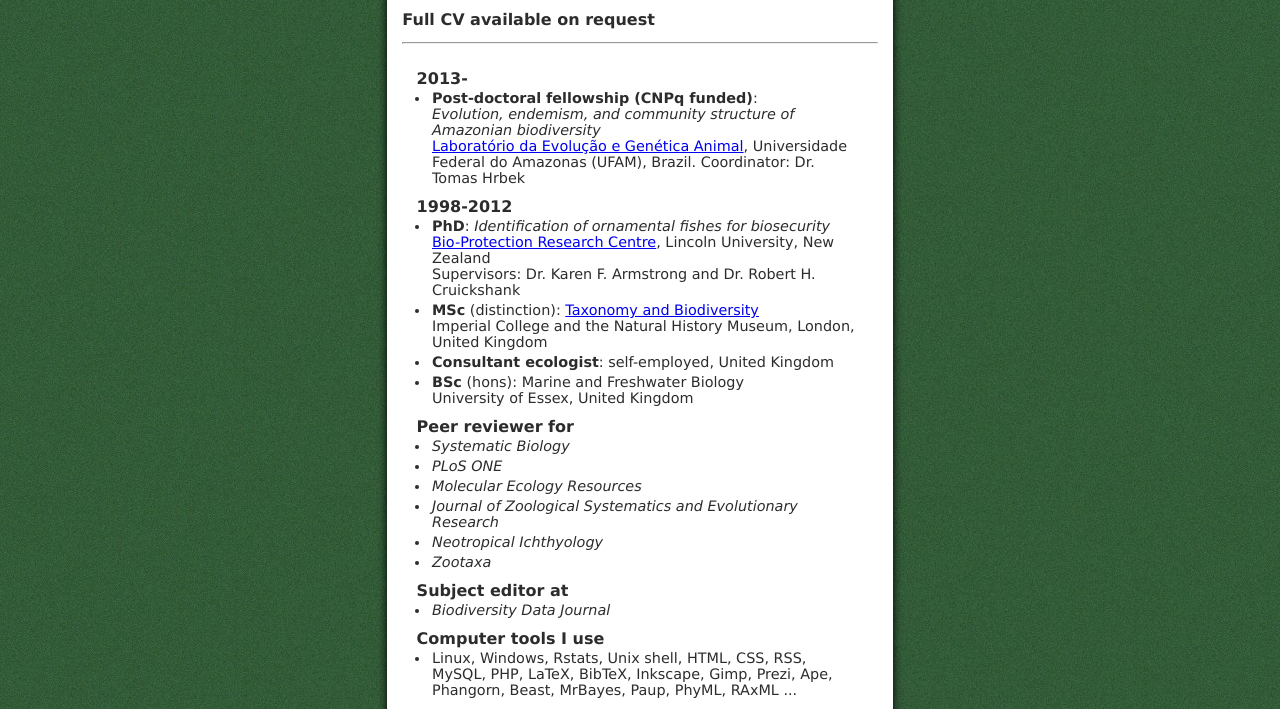
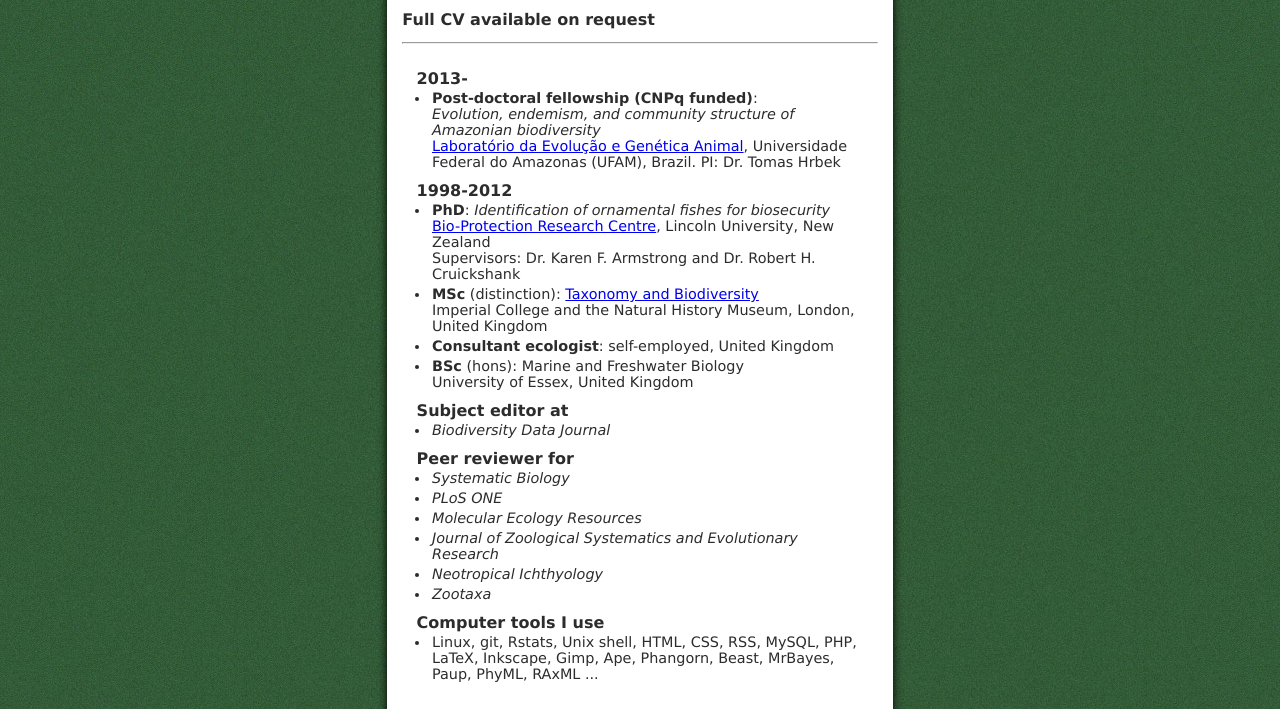
Before and after one commit to boopsboops/rupertcollins.net, a plain HTML site: page cv.html in a window 1280 px wide. Shown: the part 209-918 px from the top of the page. Drawn offline with Linux system fonts and the light colour scheme.

Commit message:
minor tweaks to index and cv pages

```diff
--- a/cv.html
+++ b/cv.html
@@ -53,12 +53,14 @@
 
 		<dl>
 				<dt><strong>2013-</strong>
-					<dd> <strong>Post-doctoral fellowship (CNPq funded)</strong>: </br><em>Evolution, endemism, and community structure of Amazonian biodiversity</em><br><a href="http://evoamazon.net/legal/" title="LEGAL">Laborat&oacute;rio da Evolu&ccedil;&atilde;o e Gen&eacute;tica Animal</a>, Universidade Federal do Amazonas (UFAM), Brazil. Coordinator: Dr. Tomas Hrbek
+					<dd> <strong>Post-doctoral fellowship (CNPq funded)</strong>: </br><em>Evolution, endemism, and community structure of Amazonian biodiversity</em><br><a href="http://evoamazon.net/legal/" title="LEGAL">Laborat&oacute;rio da Evolu&ccedil;&atilde;o e Gen&eacute;tica Animal</a>, Universidade Federal do Amazonas (UFAM), Brazil. PI: Dr. Tomas Hrbek
 				<dt><strong>1998-2012</strong>
 					<dd> <strong>PhD</strong>: <em>Identification of ornamental fishes for biosecurity</em><br><a href="http://bioprotection.org.nz/" title="Bio-Protection">Bio-Protection Research Centre</a>, Lincoln University, New Zealand<br>Supervisors: Dr. Karen F. Armstrong and Dr. Robert H. Cruickshank
 					<dd> <strong>MSc</strong> (distinction): <a href="http://www3.imperial.ac.uk/lifesciences/postgraduate/courselist/taxonomy" title="MSc course">Taxonomy and Biodiversity</a><br>Imperial College and the Natural History Museum, London, United Kingdom
 					<dd> <strong>Consultant ecologist</strong>: self-employed, United Kingdom
 					<dd> <strong>BSc</strong> (hons): Marine and Freshwater Biology<br>University of Essex, United Kingdom
+				<dt><strong>Subject editor at</strong>
+					<dd><em>Biodiversity Data Journal</em>
 				<dt><strong>Peer reviewer for</strong>
 					<dd><em>Systematic Biology</em>
 					<dd><em>PLoS ONE</em>
@@ -66,10 +68,8 @@
 					<dd><em>Journal of Zoological Systematics and Evolutionary Research</em>
 					<dd><em>Neotropical Ichthyology</em>
 					<dd><em>Zootaxa</em>
-				<dt><strong>Subject editor at</strong>
-					<dd><em>Biodiversity Data Journal</em>
 				<dt><strong>Computer tools I use</strong>
-					<dd> Linux, Windows, Rstats, Unix shell, HTML, CSS, RSS, MySQL, PHP, LaTeX, BibTeX, Inkscape, Gimp, Prezi, Ape, Phangorn, Beast, MrBayes, Paup, PhyML, RAxML ...
+					<dd> Linux, git, Rstats, Unix shell, HTML, CSS, RSS, MySQL, PHP, LaTeX, Inkscape, Gimp, Ape, Phangorn, Beast, MrBayes, Paup, PhyML, RAxML ...
 
 		</dl>
 	</div>
```
Also changed, not shown: index.html (+1 -0 lines).
